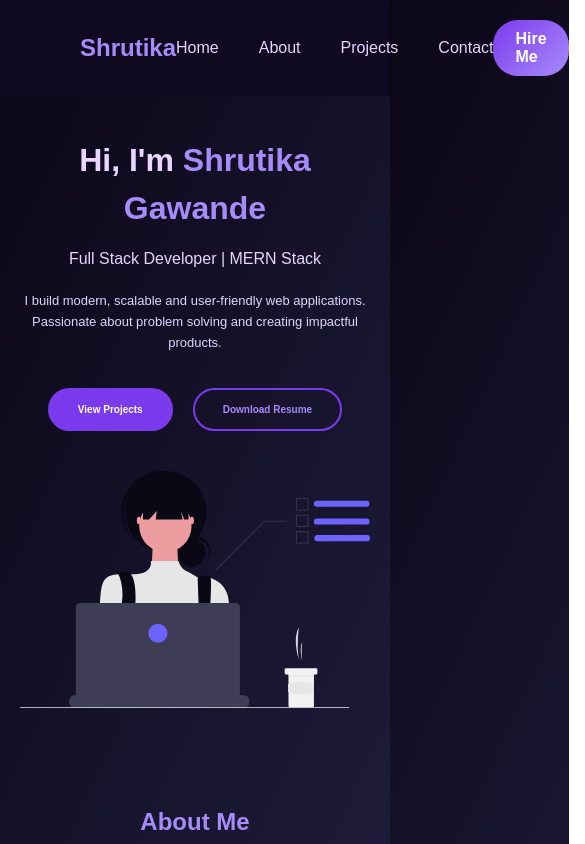
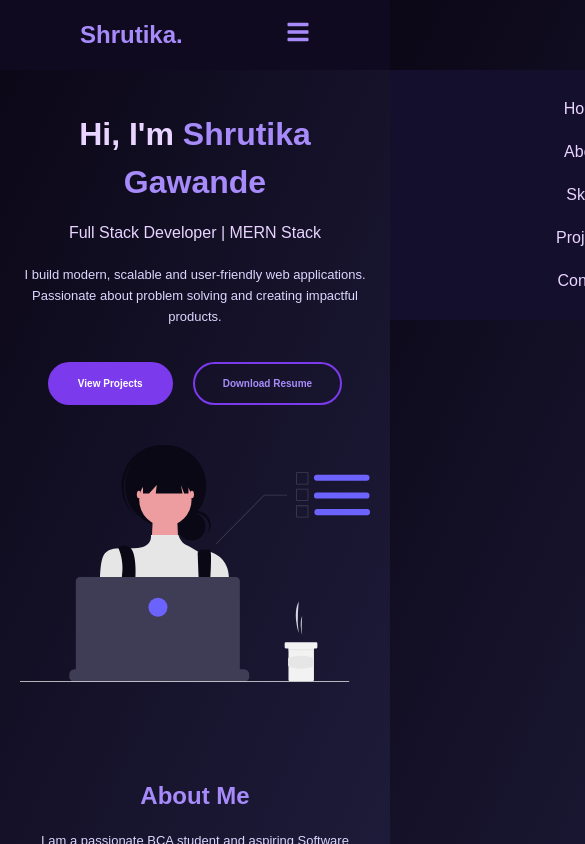
Before and after one commit to shrutika-gawande/Portfolio_SPCL, a React (Vite) app: page / in a window 390 px wide. Shown: the top 844 px of the page, 585 px wide, since content can reach past the window. Built offline with nearby package versions, Linux system fonts and the light colour scheme.

Commit message:
Added Hamburger Menu to the navbar.

```diff
--- a/src/components/Nav.jsx
+++ b/src/components/Nav.jsx
@@ -1,18 +1,28 @@
+import { useState } from "react";
+import { FaBars, FaTimes } from "react-icons/fa";
 import "../styles/Navbar.css";
 
 function Navbar() {
+  const [menuOpen, setMenuOpen] = useState(false);
+
   return (
     <nav className="navbar">
-      <div className="logo">Shrutika</div>
+      <div className="logo">Shrutika.</div>
 
-      <ul className="nav-links">
-        <li><a href="#home">Home</a></li>
-        <li><a href="#about">About</a></li>
-        <li><a href="#projects">Projects</a></li>
-        <li><a href="#contact">Contact</a></li>
+      {/* Desktop Links */}
+      <ul className={`nav-links ${menuOpen ? "active" : ""}`}>
+        <li><a href="#home" onClick={() => setMenuOpen(false)}>Home</a></li>
+        <li><a href="#about" onClick={() => setMenuOpen(false)}>About</a></li>
+        <li><a href="#skills" onClick={() => setMenuOpen(false)}>Skills</a></li>
+        <li><a href="#projects" onClick={() => setMenuOpen(false)}>Projects</a></li>
+        <li><a href="#contact" onClick={() => setMenuOpen(false)}>Contact</a></li>
       </ul>
 
       <a href="#contact" className="hire-btn">Hire Me</a>
+
+      <div className="menu-icon" onClick={() => setMenuOpen(!menuOpen)}>
+        {menuOpen ? <FaTimes /> : <FaBars />}
+      </div>
     </nav>
   );
 }
--- a/src/styles/Navbar.css
+++ b/src/styles/Navbar.css
@@ -46,3 +46,40 @@
   transform: scale(1.05);
   box-shadow: 0 0 15px #7c3aed;
 }
+
+/* Mobile Menu Icon */
+.menu-icon {
+  display: none;
+  font-size: 24px;
+  color: #a78bfa;
+  cursor: pointer;
+}
+
+/* Responsive */
+@media (max-width: 768px) {
+
+  .menu-icon {
+    display: block;
+  }
+
+  .nav-links {
+    position: absolute;
+    top: 70px;
+    right: -100%;
+    flex-direction: column;
+    background: #140f2d;
+    width: 100%;
+    text-align: center;
+    padding: 30px 0;
+    gap: 25px;
+    transition: 0.4s ease;
+  }
+
+  .nav-links.active {
+    right: 0;
+  }
+
+  .hire-btn {
+    display: none;
+  }
+}
```
